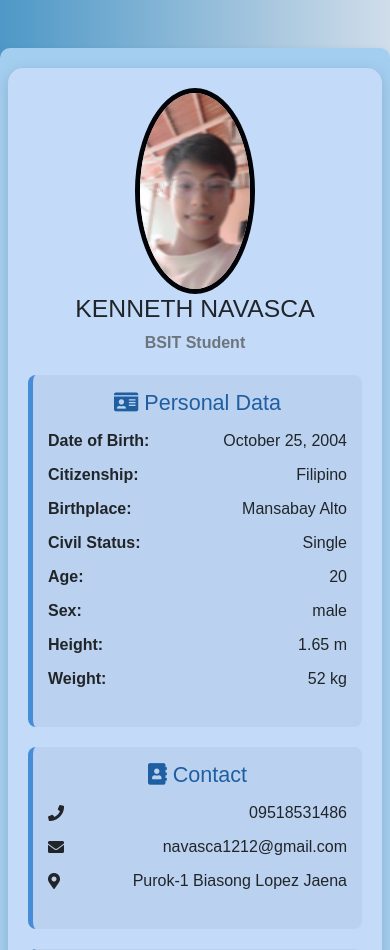
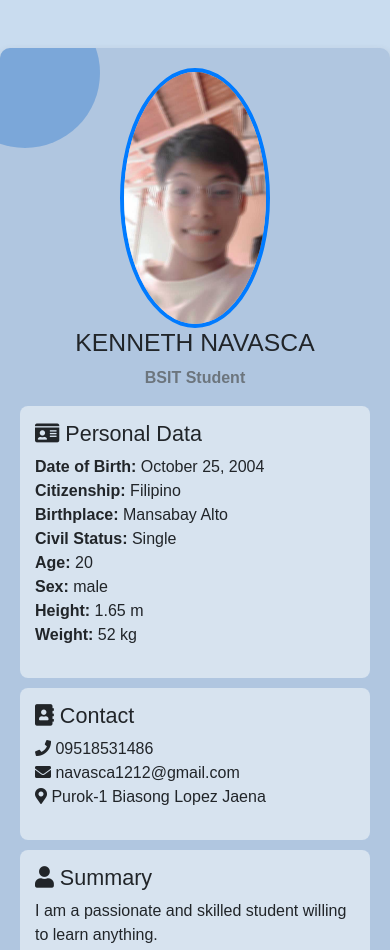
Before and after one commit to Kenneth102210/cv, a plain HTML site: page index.html in a window 390 px wide. Shown: the top 950 px of the page. Drawn offline with nearby package versions, Linux system fonts and the light colour scheme.

Commit message:
adding files

```diff
--- a/ken.css
+++ /dev/null
@@ -1,85 +0,0 @@
-body {
-    background: linear-gradient(to right, #4e98c7, #d0ddea);
-    font-family: 'Arial', sans-serif;
-  }
-
-  .container {
-    max-width: 900px;
-    background: rgb(164, 206, 240);
-    padding: 20px;
-    border-radius: 10px;
-    box-shadow: 0px 4px 10px rgba(0, 0, 0, 0.1);
-  }
-
-  .profile-card {
-    background: #c3dbf8;
-    border-radius: 15px;
-    padding: 20px;
-    box-shadow: 0px 4px 15px rgba(0, 0, 0, 0.15);
-    transition: transform 0.3s ease-in-out;
-  }
-
-  .profile-card:hover {
-    transform: scale(1.05);
-  }
-
-  .profile-img {
-    width: 150px;
-    border-radius: 50%;
-    border: 5px solid #010306;
-    transition: 0.3s;
-  }
-
-  .profile-img:hover {
-    transform: rotate(5deg) scale(1.1);
-  }
-
-  .info-box {
-    margin-top: 20px;
-    padding: 15px;
-    border-left: 5px solid #478cd6;
-    background: rgba(106, 130, 156, 0.1);
-    border-radius: 8px;
-  }
-
-  .info-box h4 {
-    color: #1f5ea1;
-  }
-
-  .info-box ul li {
-    display: flex;
-    align-items: center;
-    justify-content: space-between;
-    padding: 5px 0;
-  }
-
-  .skill-bar {
-    width: 100%;
-    background: #2b6594;
-    border-radius: 5px;
-    overflow: hidden;
-    height: 8px;
-  }
-
-  .skill-progress {
-    height: 8px;
-    border-radius: 5px;
-    background: #007bff;
-    width: 0;
-    transition: width 1s ease-in-out;
-  }
-
-  .skill-c { width: 80%; }
-  .skill-csharp { width: 75%; }
-  .skill-java { width: 85%; }
-  .skill-html { width: 90%; }
-  .skill-css { width: 85%; }
-
-  @media (max-width: 768px) {
-    .profile-img {
-      width: 120px;
-    }
-    .profile-card {
-      text-align: center;
-    }
-  }
--- a/style.css
+++ b/style.css
@@ -1,85 +1,98 @@
 body {
-  background: linear-gradient(to right, #4e98c7, #d0ddea);
   font-family: 'Arial', sans-serif;
+  background-color: #c9dcef;
+  transition: background 0.3s, color 0.3s;
 }
 
 .container {
-  max-width: 900px;
-  background: rgb(164, 206, 240);
+  max-width: 800px;
+  background: rgb(176, 198, 224);
   padding: 20px;
   border-radius: 10px;
-  box-shadow: 0px 4px 10px rgba(0, 0, 0, 0.1);
+  box-shadow: 0 4px 8px rgba(77, 68, 68, 0.2);
+  position: relative;
+  overflow: hidden;
 }
 
-.profile-card {
-  background: #c3dbf8;
-  border-radius: 15px;
-  padding: 20px;
-  box-shadow: 0px 4px 15px rgba(0, 0, 0, 0.15);
-  transition: transform 0.3s ease-in-out;
+.container::before {
+  content: '';
+  position: absolute;
+  top: -50px;
+  left: -50px;
+  width: 150px;
+  height: 150px;
+  background: #0060c7;
+  border-radius: 50%;
+  opacity: 0.3;
 }
 
-.profile-card:hover {
-  transform: scale(1.05);
+.container::after {
+  content: '';
+  position: absolute;
+  bottom: -50px;
+  right: -50px;
+  width: 150px;
+  height: 150px;
+  background: #007bff;
+  border-radius: 50%;
+  opacity: 0.3;
 }
 
 .profile-img {
   width: 150px;
   border-radius: 50%;
-  border: 5px solid #010306;
-  transition: 0.3s;
+  border: 4px solid #007bff;
+  transition: transform 0.3s;
 }
 
 .profile-img:hover {
-  transform: rotate(5deg) scale(1.1);
+  transform: scale(1.1);
 }
 
 .info-box {
-  margin-top: 20px;
+  background: #d7e3ef;
   padding: 15px;
-  border-left: 5px solid #478cd6;
-  background: rgba(106, 130, 156, 0.1);
   border-radius: 8px;
+  margin-bottom: 10px;
+  position: relative;
+  overflow: hidden;
+  transition: transform 0.3s, box-shadow 0.3s;
 }
 
-.info-box h4 {
-  color: #1f5ea1;
+.info-box:hover {
+  transform: translateY(-5px);
+  box-shadow: 0 5px 15px rgba(0, 0, 0, 0.3);
 }
 
-.info-box ul li {
-  display: flex;
-  align-items: center;
-  justify-content: space-between;
+.skill-list li {
   padding: 5px 0;
+  transition: transform 0.2s;
+  position: relative;
 }
 
-.skill-bar {
-  width: 100%;
-  background: #2b6594;
-  border-radius: 5px;
-  overflow: hidden;
-  height: 8px;
+.skill-list li::before {
+  content: '\f121'; /* FontAwesome code for code icon */
+  font-family: 'Font Awesome 5 Free';
+  font-weight: 900;
+  margin-right: 8px;
+  color: #007bff;
 }
 
-.skill-progress {
-  height: 8px;
-  border-radius: 5px;
-  background: #007bff;
-  width: 0;
-  transition: width 1s ease-in-out;
+.skill-list li:hover {
+  transform: scale(1.05);
+  font-weight: bold;
+  color: #117df0;
 }
 
-.skill-c { width: 80%; }
-.skill-csharp { width: 75%; }
-.skill-java { width: 85%; }
-.skill-html { width: 90%; }
-.skill-css { width: 85%; }
+.dark-mode {
+  background-color: #343a40;
+  color: rgb(255, 251, 251);
+}
 
-@media (max-width: 768px) {
-  .profile-img {
-    width: 120px;
-  }
-  .profile-card {
-    text-align: center;
-  }
+.dark-mode .container {
+  background-color: #255280;
 }
+
+.dark-mode .info-box {
+  background-color: #194a79;
+}
```
Also changed, not shown: ken.html (deleted, +0 -76 lines).
